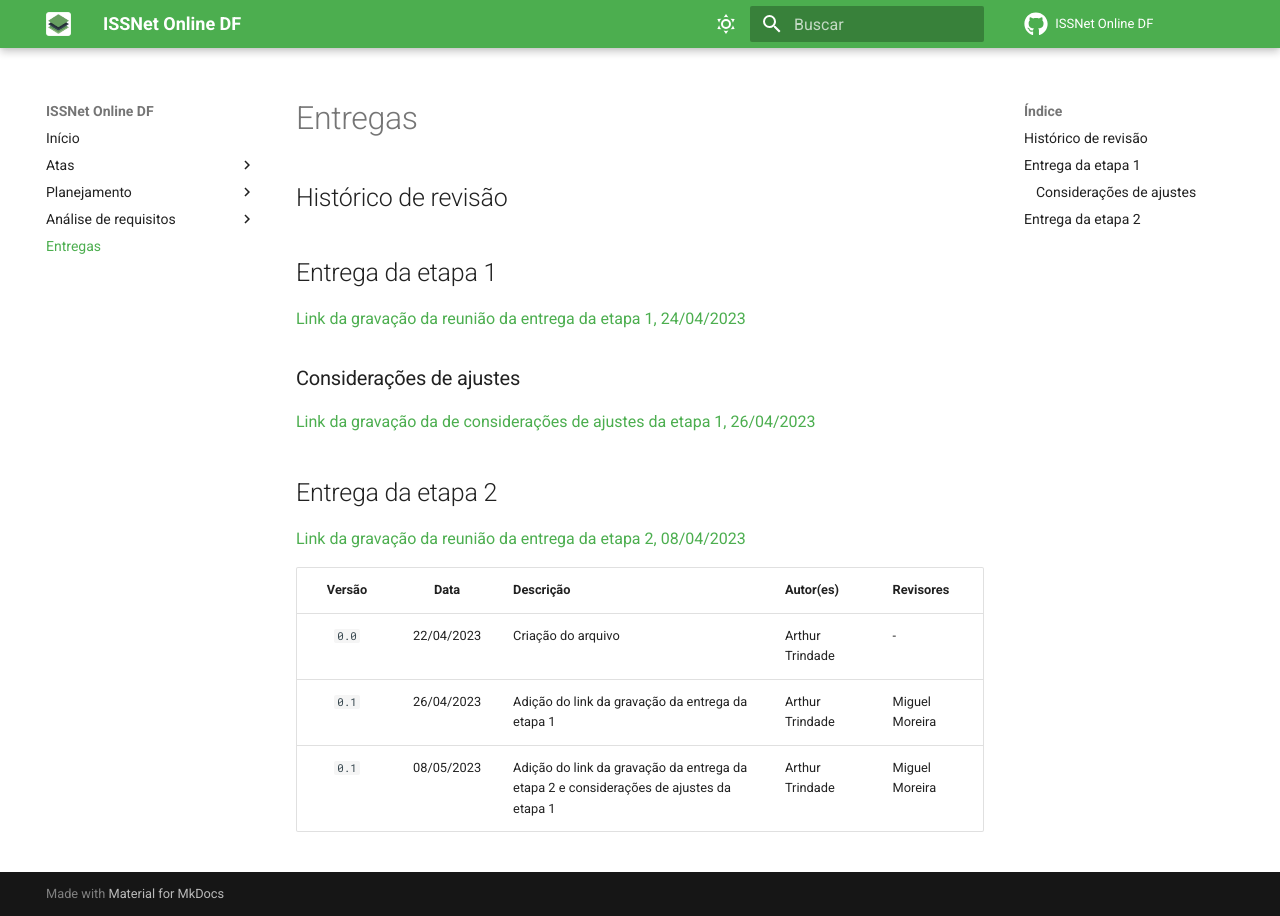
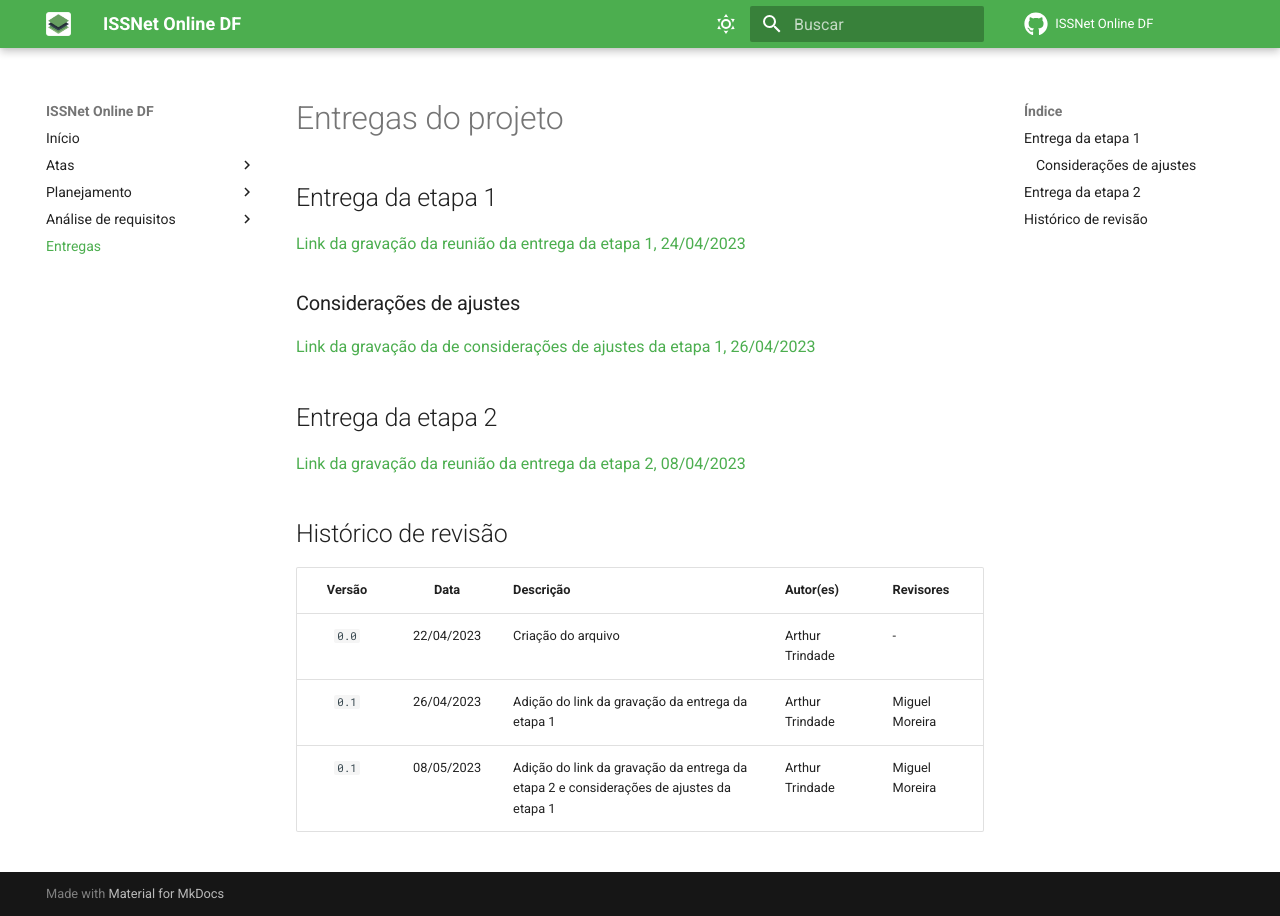
Before and after one commit to Interacao-Humano-Computador/2023.1-ISSNet, an MkDocs documentation site: the page built from gitpages/docs/entregas.md, in a window 1280 px wide. Built offline with MkDocs 1.6.1 and Material for MkDocs 9.7.7, drawn with Linux system fonts in a browser that asks for light colours; comment, search, counter and statistics services are not loaded.

Commit message:
correção no histórico de versão das entregas

```diff
--- a/gitpages/docs/entregas.md
+++ b/gitpages/docs/entregas.md
@@ -1,4 +1,4 @@
-## Histórico de revisão
+# Entregas do projeto
 
 ## Entrega da etapa 1
 [Link da gravação da reunião da entrega da etapa 1, 24/04/2023](https://youtu.be/HTT_8Qk3hh0)
```
Also changed, not shown: other parts of gitpages/docs/entregas.md (+1 -0 lines), gitpages/docs/img/antipersona.png (added).
